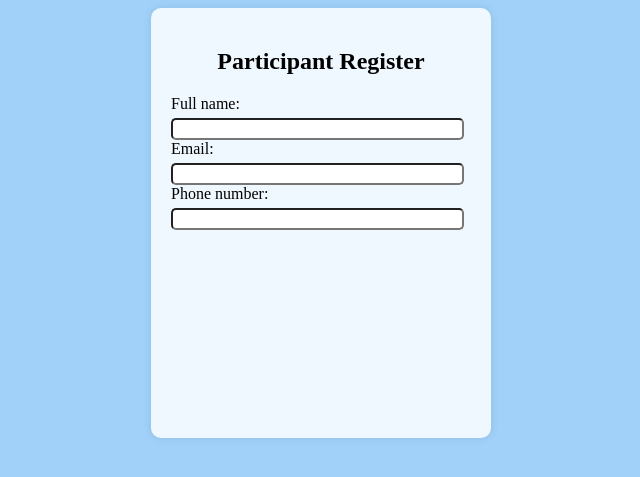
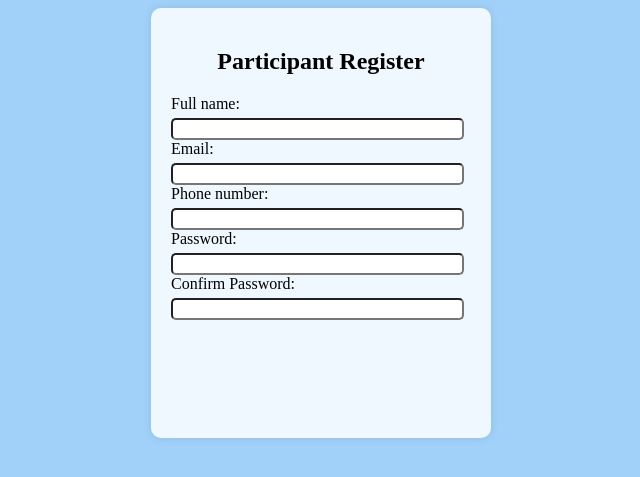
Before and after one commit to pkhunter47/WT_fall-25-26-, a PHP site: the page made by MID/lab task/lab task2.php in a window 1280 px wide. Shown: the top 477 px of the page, without its empty margins (319-959 px from the left). Run offline with PHP 8.4, Linux system fonts and the light colour scheme.

Commit message:
password added

```diff
--- a/MID/lab task/lab task2.php
+++ b/MID/lab task/lab task2.php
@@ -18,7 +18,7 @@
     height: 390px;
 
 }
-#name,#email,#number{
+#name,#email,#number,#password,#c_password{
      width: 95%;
     margin-top: 5px;
     border-radius: 5px;
@@ -40,6 +40,10 @@
         <input type="text" id="email">
         <label>Phone number:</label>
         <input type="number" id="number">
+        <label>Password:</label>
+        <input type="password" id="password">
+        <label>Confirm Password:</label>
+        <input type="password" id="c_password">
 
 
 
```
